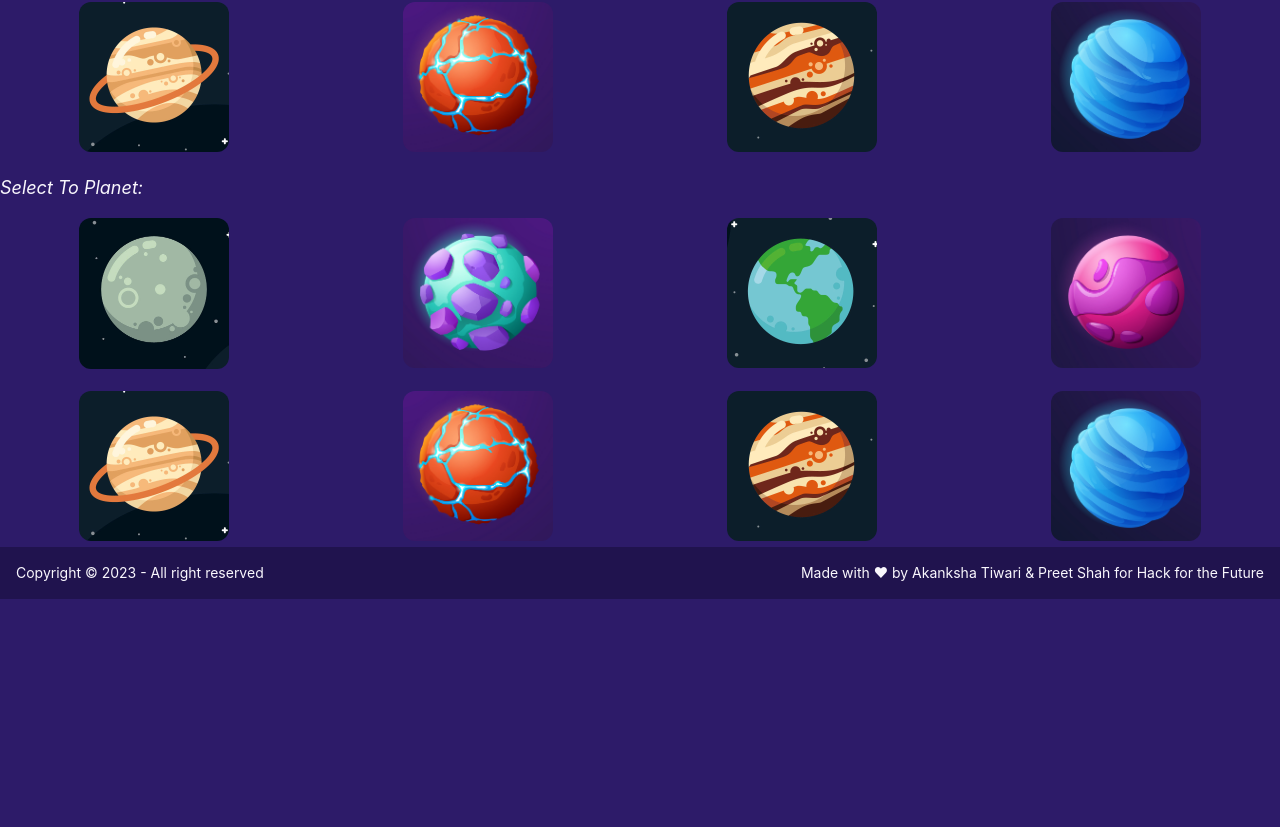
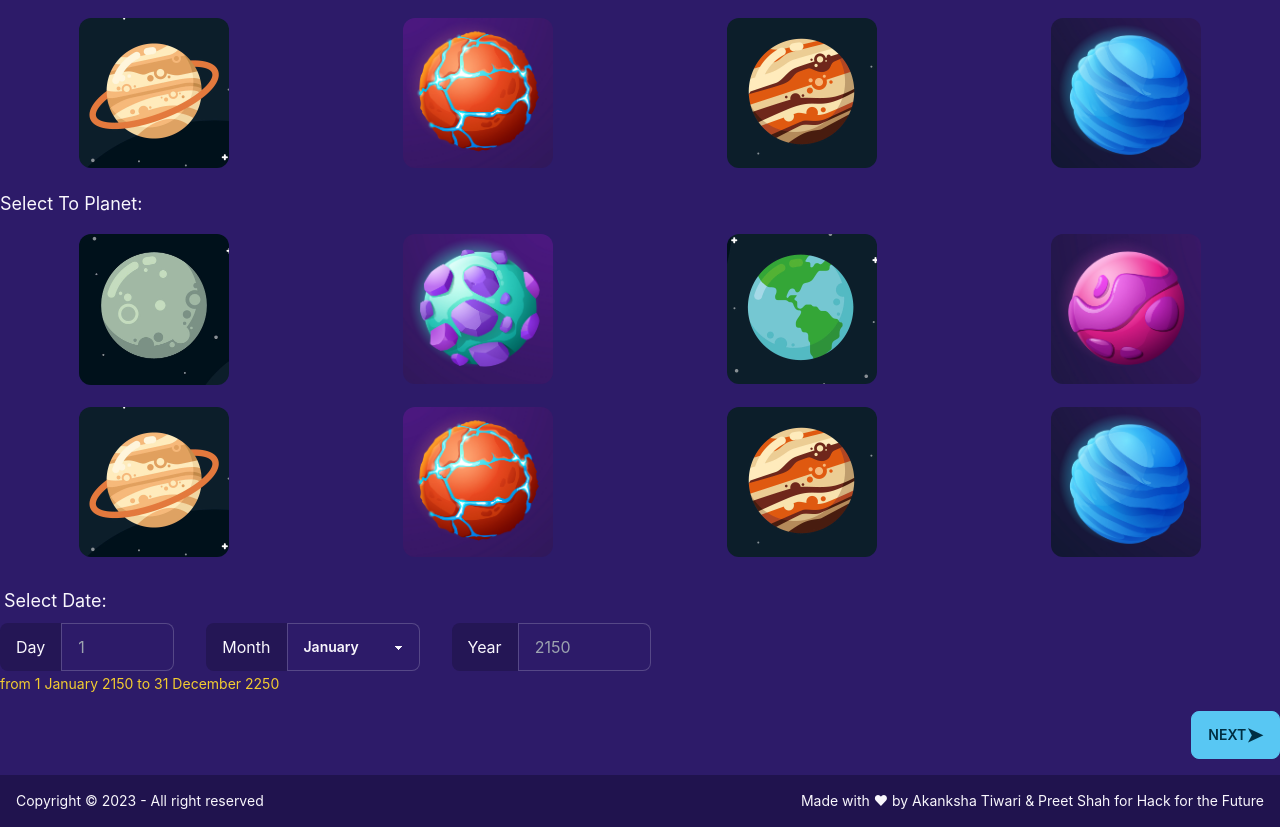
Before and after one commit to shahpreetk-NCL/futourist, a React (Create React App) app in the folder frontend/: page / in a window 1280 px wide. Shown: the part 386-1213 px from the top of the page. Before the commit the page ends 985 px from the top, so only its background shows below. Built offline with nearby package versions, Linux system fonts and the light colour scheme.

Commit message:
state handling, date option, next btn

```diff
--- a/frontend/src/pages/Home.jsx
+++ b/frontend/src/pages/Home.jsx
@@ -1,6 +1,21 @@
-import {planets} from '../data/planets.js'
+import {useState} from 'react';
+import { planets } from '../data/planets.js'
 
 function Home() {
+  const [fromPlanet, setFromPlanet] = useState(null);
+  const [toPlanet, setToPlanet] = useState(null);
+  const [day, setDay] = useState(null);
+  const [month, setMonth] = useState(null);
+  const [year, setYear] = useState(null);
+
+  const onSubmit = (e) => {
+    e.preventDefault();
+    console.log(fromPlanet, toPlanet, day, month, year);
+    localStorage.setItem('fromPlanet', fromPlanet);
+    localStorage.setItem('toPlanet', toPlanet);
+    localStorage.setItem('date', `${day} ${month} ${year}`);
+  }
+
   return (
     <>
       <div className="container mx-auto">
@@ -11,31 +26,78 @@ function Home() {
             </div>
           </div>
         </div>
-        <h6 className="text-lg italic">Select From Planet: </h6>
+        {fromPlanet ? (<h6 className="text-lg mt-4">Selected From Planet: <span className="font-bold">{fromPlanet}
+        </span></h6>) : (<h6 className="text-lg mt-4">Select From Planet: </h6>)}
         <div className="grid grid-cols-4 mx-auto gap-4 justify-center text-center mt-4">
           {
             planets.map((planet) => (
-              <div id={planet.id}>
-                <button className="focus:border-4 focus:border-primary rounded-xl mx-auto">
+              <div key={planet.id}>
+                <button onClick={() => setFromPlanet(planet.name)} className="focus:border-8 focus:border-primary rounded-xl mx-auto">
                   <figure><img className="rounded-xl object-contain " src={`/images/${planet.image}`} alt="Titan" width={150} /></figure>
                 </button>
               </div>
             ))
           }
         </div>
-        <h6 className="text-lg italic mt-4">Select To Planet: </h6>
+        {toPlanet ? (<h6 className="text-lg mt-4">Selected To Planet: <span className="font-bold">{toPlanet}
+        </span></h6>) : (<h6 className="text-lg mt-4">Select To Planet: </h6>)}
         <div className="grid grid-cols-4 mx-auto gap-4 justify-center text-center mt-4">
           {
             planets.map((planet) => (
-              <div id={planet.id}>
-                <button className="focus:border-4 focus:border-primary rounded-xl mx-auto">
+              <div key={10+planet.id}>
+                <button onClick={() => setToPlanet(planet.name)} className="focus:border-8 focus:border-primary rounded-xl mx-auto">
                   <figure><img className="rounded-xl object-contain " src={`/images/${planet.image}`} alt="Titan" width={150} /></figure>
                 </button>
               </div>
             ))
           }
         </div>
-
+        <div className="my-4">
+          <div className="form-control inline-block">
+            <label className="label">
+              <span className="text-lg">Select Date: </span>
+            </label>
+            <div className="inline-block mr-4">
+              <label className="input-group">
+                <span>Day</span>
+                <input type="number" min="1" max="31" placeholder="1" className="input input-bordered" onChange={(e) => setDay(e.target.value)} />
+              </label>
+            </div>
+            <div className="inline-block mx-4">
+              <label className="input-group">
+                <span>Month</span>
+                <select className="select select-bordered" onChange={(e) => setMonth(e.target.value)}>
+                  <option>January</option>
+                  <option>February</option>
+                  <option>March</option>
+                  <option>April</option>
+                  <option>May</option>
+                  <option>June</option>
+                  <option>July</option>
+                  <option>August</option>
+                  <option>September</option>
+                  <option>October</option>
+                  <option>November</option>
+                  <option>December</option>
+                </select>
+              </label>
+            </div>
+            <div className="inline-block mx-4">
+              <label className="input-group">
+                <span>Year</span>
+                <input onChange={(e) => setYear(e.target.value)} type="number" min="2150" max="2250" placeholder="2150" className="input input-bordered" />
+              </label>
+            </div>
+          </div>
+          <div>
+            <span className="label-text text-accent">from 1 January 2150 to 31 December 2250</span>
+            </div>
+        </div>
+        <div className="text-end mb-4">
+          <button onClick={onSubmit} className="btn btn-secondary btn-md">
+            Next <span className="text-xl">&#10148;</span>
+          </button>
+        </div>
       </div>
     </>
   );
```
Also changed, not shown: frontend/src/index.js (+4 -4 lines).
